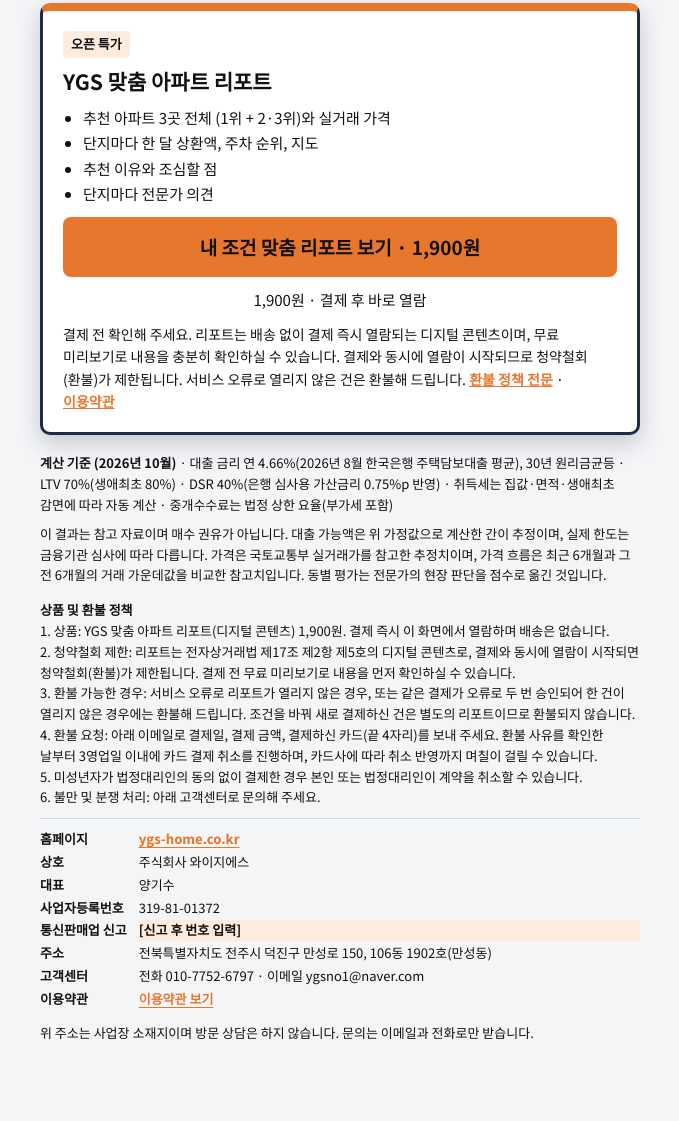
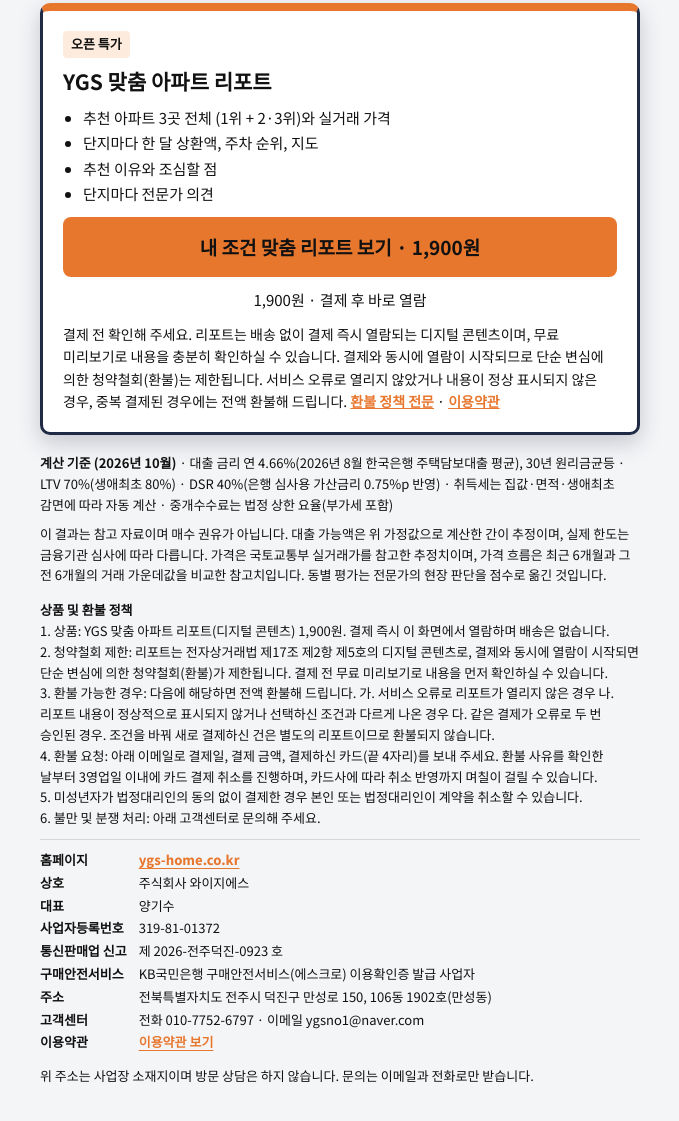
Before and after one commit to gisoo0316-lab/ygs-home, a plain HTML site: page find.html in a window 1280 px wide. Shown: the part 2541-3662 px from the top of the page, without its empty margins (300-979 px from the left). Before the commit the page ends 3624 px from the top, so only its background shows below. Drawn offline with Linux system fonts and the light colour scheme; no server answers.

Commit message:
Add files via upload

```diff
--- a/find.html
+++ b/find.html
@@ -347,7 +347,7 @@ section.panel[aria-labelledby="h-in"] h2{font-size:28px;font-weight:800;border-b
     </ul>
     <button class="btn" id="payBtn" type="button">내 조건 맞춤 리포트 보기 · 1,900원</button>
     <div class="hint" style="margin:0;text-align:center">1,900원 · 결제 후 바로 열람</div>
-    <p class="hint refund" style="margin:0;font-size:14px">결제 전 확인해 주세요. 리포트는 배송 없이 결제 즉시 열람되는 디지털 콘텐츠이며, 무료 미리보기로 내용을 충분히 확인하실 수 있습니다. 결제와 동시에 열람이 시작되므로 청약철회(환불)가 제한됩니다. 서비스 오류로 열리지 않은 건은 환불해 드립니다. <a href="#refund-policy" style="color:var(--gold);font-weight:700;text-decoration:underline">환불 정책 전문</a> · <a href="terms.html" style="color:var(--gold);font-weight:700;text-decoration:underline">이용약관</a></p>
+    <p class="hint refund" style="margin:0;font-size:14px">결제 전 확인해 주세요. 리포트는 배송 없이 결제 즉시 열람되는 디지털 콘텐츠이며, 무료 미리보기로 내용을 충분히 확인하실 수 있습니다. 결제와 동시에 열람이 시작되므로 단순 변심에 의한 청약철회(환불)는 제한됩니다. 서비스 오류로 열리지 않았거나 내용이 정상 표시되지 않은 경우, 중복 결제된 경우에는 전액 환불해 드립니다. <a href="#refund-policy" style="color:var(--gold);font-weight:700;text-decoration:underline">환불 정책 전문</a> · <a href="terms.html" style="color:var(--gold);font-weight:700;text-decoration:underline">이용약관</a></p>
   </section>
   </div>
 
@@ -389,8 +389,8 @@ section.panel[aria-labelledby="h-in"] h2{font-size:28px;font-weight:800;border-b
     <div id="refund-policy" style="margin:14px 0 10px">
       <b>상품 및 환불 정책</b><br>
       1. 상품: YGS 맞춤 아파트 리포트(디지털 콘텐츠) 1,900원. 결제 즉시 이 화면에서 열람하며 배송은 없습니다.<br>
-      2. 청약철회 제한: 리포트는 전자상거래법 제17조 제2항 제5호의 디지털 콘텐츠로, 결제와 동시에 열람이 시작되면 청약철회(환불)가 제한됩니다. 결제 전 무료 미리보기로 내용을 먼저 확인하실 수 있습니다.<br>
-      3. 환불 가능한 경우: 서비스 오류로 리포트가 열리지 않은 경우, 또는 같은 결제가 오류로 두 번 승인되어 한 건이 열리지 않은 경우에는 환불해 드립니다. 조건을 바꿔 새로 결제하신 건은 별도의 리포트이므로 환불되지 않습니다.<br>
+      2. 청약철회 제한: 리포트는 전자상거래법 제17조 제2항 제5호의 디지털 콘텐츠로, 결제와 동시에 열람이 시작되면 단순 변심에 의한 청약철회(환불)가 제한됩니다. 결제 전 무료 미리보기로 내용을 먼저 확인하실 수 있습니다.<br>
+      3. 환불 가능한 경우: 다음에 해당하면 전액 환불해 드립니다. 가. 서비스 오류로 리포트가 열리지 않은 경우 나. 리포트 내용이 정상적으로 표시되지 않거나 선택하신 조건과 다르게 나온 경우 다. 같은 결제가 오류로 두 번 승인된 경우. 조건을 바꿔 새로 결제하신 건은 별도의 리포트이므로 환불되지 않습니다.<br>
       4. 환불 요청: 아래 이메일로 결제일, 결제 금액, 결제하신 카드(끝 4자리)를 보내 주세요. 환불 사유를 확인한 날부터 3영업일 이내에 카드 결제 취소를 진행하며, 카드사에 따라 취소 반영까지 며칠이 걸릴 수 있습니다.<br>
       5. 미성년자가 법정대리인의 동의 없이 결제한 경우 본인 또는 법정대리인이 계약을 취소할 수 있습니다.<br>
       6. 불만 및 분쟁 처리: 아래 고객센터로 문의해 주세요.
@@ -400,7 +400,8 @@ section.panel[aria-labelledby="h-in"] h2{font-size:28px;font-weight:800;border-b
       <dt>상호</dt><dd>주식회사 와이지에스</dd>
       <dt>대표</dt><dd>양기수</dd>
       <dt>사업자등록번호</dt><dd>319-81-01372</dd>
-      <dt>통신판매업 신고</dt><dd class="slot">[신고 후 번호 입력]</dd>
+      <dt>통신판매업 신고</dt><dd>제 2026-전주덕진-0923 호</dd>
+      <dt>구매안전서비스</dt><dd>KB국민은행 구매안전서비스(에스크로) 이용확인증 발급 사업자</dd>
       <dt>주소</dt><dd>전북특별자치도 전주시 덕진구 만성로 150, 106동 1902호(만성동)</dd>
       <dt>고객센터</dt><dd>전화 010-7752-6797 · 이메일 ygsno1@naver.com</dd>
       <dt>이용약관</dt><dd><a href="terms.html" style="color:var(--gold);font-weight:800;text-decoration:underline;text-underline-offset:3px">이용약관 보기</a></dd>
@@ -423,7 +424,7 @@ section.panel[aria-labelledby="h-in"] h2{font-size:28px;font-weight:800;border-b
     <div class="hint">시험 운영 중입니다. 지인 테스트용 시험 코드를 입력하면 리포트가 열립니다. 정식 오픈 후에는 이 자리에서 카카오페이·토스·카드로 결제합니다.</div>
     <input id="testCode" type="text" autocomplete="off" placeholder="시험 코드" aria-label="시험 코드" style="width:100%;font:inherit;padding:12px;border:1px solid var(--line);border-radius:8px;background:var(--panel);color:var(--ink)">
     <div class="hint" id="payMsg" role="alert" hidden></div>
-    <p class="hint refund" style="margin:0">리포트는 배송 없이 결제 즉시 열람되는 디지털 콘텐츠입니다. 결제와 동시에 열람이 시작되므로 청약철회(환불)가 제한됩니다. 서비스 오류로 열리지 않은 건은 환불해 드립니다.</p>
+    <p class="hint refund" style="margin:0">리포트는 배송 없이 결제 즉시 열람되는 디지털 콘텐츠입니다. 결제와 동시에 열람이 시작되므로 단순 변심에 의한 청약철회(환불)는 제한됩니다. 서비스 오류로 열리지 않았거나 내용이 정상 표시되지 않은 경우, 중복 결제된 경우에는 전액 환불해 드립니다.</p>
     <label class="check" style="font-weight:700"><input type="checkbox" id="agreeRefund"><span>위 환불 안내를 확인했습니다</span></label>
     <button class="btn" id="paid" type="button" disabled>결제 완료로 보기</button>
     <button class="ghost" id="cancel" type="button">닫기</button>
```
Also changed, not shown: index.html (+1 -1 lines), terms.html (+3 -2 lines).
